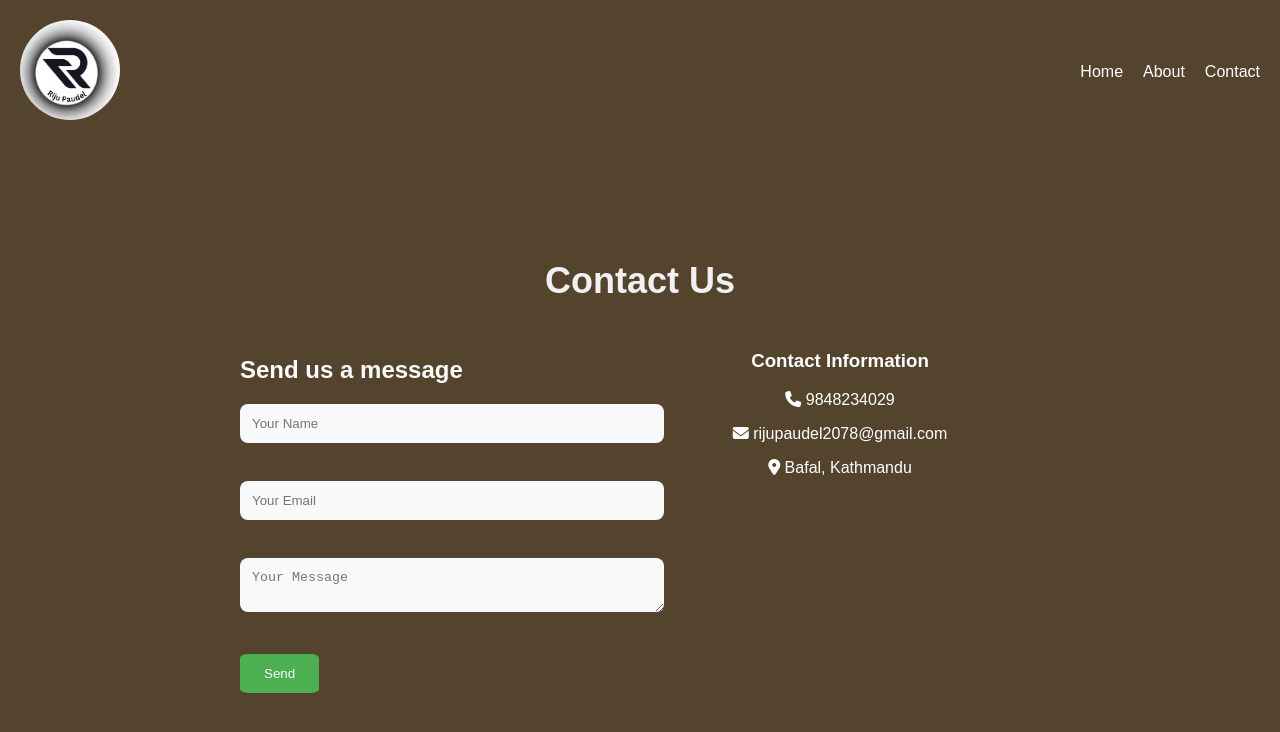
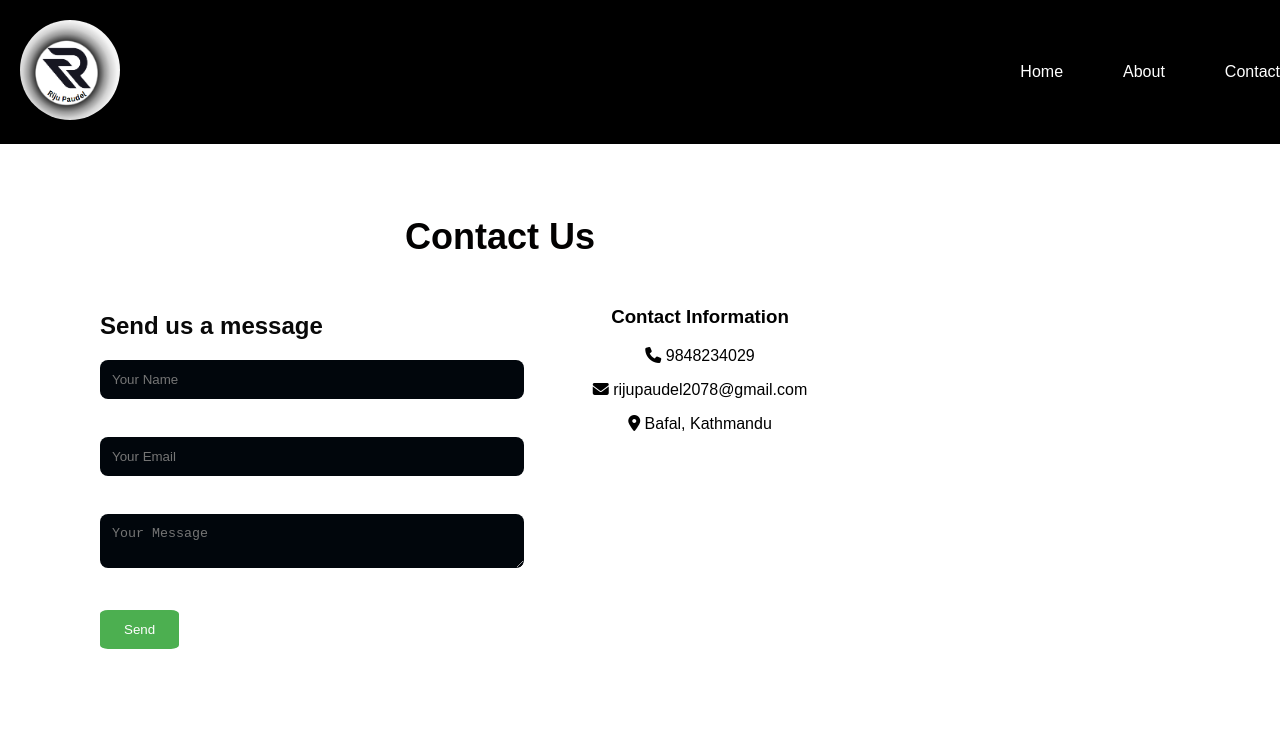
Before and after one commit to Rijupaudel06/web-project, a plain HTML site: page contact.html in a window 1280 px wide. Drawn offline with Linux system fonts and the light colour scheme.

Commit message:
add about contact and indexd

```diff
--- a/contact.html
+++ b/contact.html
@@ -8,7 +8,7 @@
     <link rel="stylesheet" href="https://cdnjs.cloudflare.com/ajax/libs/font-awesome/6.7.2/css/all.min.css ">
     <style>
         body {
-            background-color:  #55442d;
+            background-color: white;
             color: white;
             font-family: Arial, sans-serif;
             margin: 0;
@@ -21,7 +21,15 @@
             justify-content: space-between;
             align-items: center;
             padding: 20px;
-            background-color: #55442d;
+            background-color: white;
+            position: fixed;
+            top: 0;
+            width: 100%;
+            background-color: #000;
+            overflow: hidden;
+            z-index: 1000;
+            /* Keeps it above other content */
+
         }
 
 
@@ -38,63 +46,95 @@
             list-style: none;
             display: flex;
             gap: 20px;
+            background-color: black;
+            overflow: hidden;
+
         }
 
         nav ul li a {
             color: white;
+            text-decoration: none;
+            float: left;
+            display: block;
+            color: white;
+            text-align: center;
+            padding: 14px 20px;
             text-decoration: none;
         }
 
         nav ul li a.active {
             color: white;
         }
-        .contact{
+
+        nav ul li a:hover {
+            background-color: #ff0000;
+            /* Red on hover */
+            color: #fff;
+        }
+
+        .contact {
             min-height: 100vh;
-            background-color:  #55442d;
+            background-color: white;
             padding: 50px;
             text-align: center;
         }
 
-        .container{
+        @media (max-width: 400px)  {
+        .container {
+          flex-direction: column;
+        }
+    }
+        .container {
             max-width: 800px;
             margin: 0 auto;
+            align-items: center;
+            justify-content: space-between;
+            height: 80vh;
+            padding-left: 50px;
+            padding-right: 50px;
+            padding-top:100px;
+            margin: 0%;
+
         }
 
-        .container h2{
+        .container h2 {
             font-size: 36px;
             margin-bottom: 40ps;
-            color: #f1f1f1;
+            color: #020101;
         }
 
-        .contact-wrapper{
+        .contact-wrapper {
             display: grid;
             grid-template-columns: repeat(2, 1fr);
         }
 
-        .contact-form{
+        .contact-form {
             text-align: left;
         }
 
-        .contact-form h3{
+        .contact-form h3 {
             font-size: 24px;
             margin-bottom: 20px;
-            color: #fdfcfc;
+            color: #090909;
         }
 
-        .form-group{
-            margin-bottom :20px;
+        .form-group {
+            margin-bottom: 20px;
         }
-
-        input, textarea{
+        .contact-info{
+            color: black;
+        }
+        input,
+        textarea {
             width: 100%;
             padding: 12px;
             border-radius: 8px;
             border: none;
-            background-color: #f8f9fa;
-            color: #f9f6f6;
+            background-color: #01060c;
+            color: #050101;
         }
 
-        button{
+        button {
             display: inline-block;
             padding: 12px 24px;
             background-color: #4caf50;
@@ -103,17 +143,16 @@
             cursor: pointer;
             border-radius: 10%;
         }
-        button:hover{
+
+        button:hover {
             background-color: #9adb9d;
         }
-
-
     </style>
 </head>
 
 <body>
     <header>
-        <div> <a href="./index.html"><img class="logo" src="./image/logo.png" alt="" ></a></div>
+        <div> <a href="./index.html"><img class="logo" src="./image/logo.png" alt=""></a></div>
         <nav>
             <ul>
                 <li><a href="/" class="active">Home</a></li>
--- a/style.css
+++ b/style.css
@@ -4,8 +4,8 @@
     box-sizing: 0;
 }
 body {
-    background-color: #1a0d0d;
-    color: white;
+    background-color: white;
+    color: black;
     font-family: Arial, sans-serif;
     margin: 0;
     padding: 0;
@@ -15,7 +15,15 @@ header {
     justify-content: space-between;
     align-items: center;
     padding: 20px;
-    background-color: #1a0d0d;
+    background-color: black;
+    position: fixed;
+    top: 0;
+    width: 100%;
+    background-color: #000;
+    overflow: hidden;
+    z-index: 1000; /* Keeps it above other content */
+
+
 }
 
 
@@ -32,14 +40,35 @@ nav ul {
     list-style: none;
     display: flex;
     gap: 20px;
+    background-color:black;
+    overflow: hidden;
+
+
 }
 nav ul li a {
     color: white;
     text-decoration: none;
+    float: left;
+    display: block;
+    color: white;
+    text-align: center;
+    padding: 14px 20px;
+    text-decoration: none;
 }
 nav ul li a.active {
-    color: red;
+    color: white;
 }
+nav ul li a:hover {
+        background-color: #ff0000; /* Red on hover */
+        color: #fff;
+      }
+
+      @media (max-width: 400px)  {
+        .container {
+          flex-direction: column;
+        }
+    }
+
 .container {
     display: flex;
     align-items: center;
@@ -47,6 +76,9 @@ nav ul li a.active {
     height: 80vh;
     padding-left: 50px;
     padding-right: 50px;
+    padding-top: 120px;
+    margin: 0%;
+
 
 }
 .info {
@@ -54,8 +86,8 @@ nav ul li a.active {
 }
 .profile-pic img {
     border-radius: 50%;
-    width: 500px;
-    height: 500px;
+    width: 400px;
+    height: 400px;
     justify-content: center;
 }
 .social-links {
@@ -65,7 +97,7 @@ nav ul li a.active {
     padding: 20px;
 }
 .social-links a {
-    color: white;
+    color: black;
     margin: 0 10px;
     font-size: 20px;
 }
```
Also changed, not shown: about.html (+32 -3 lines), index.html (+2 -2 lines).
